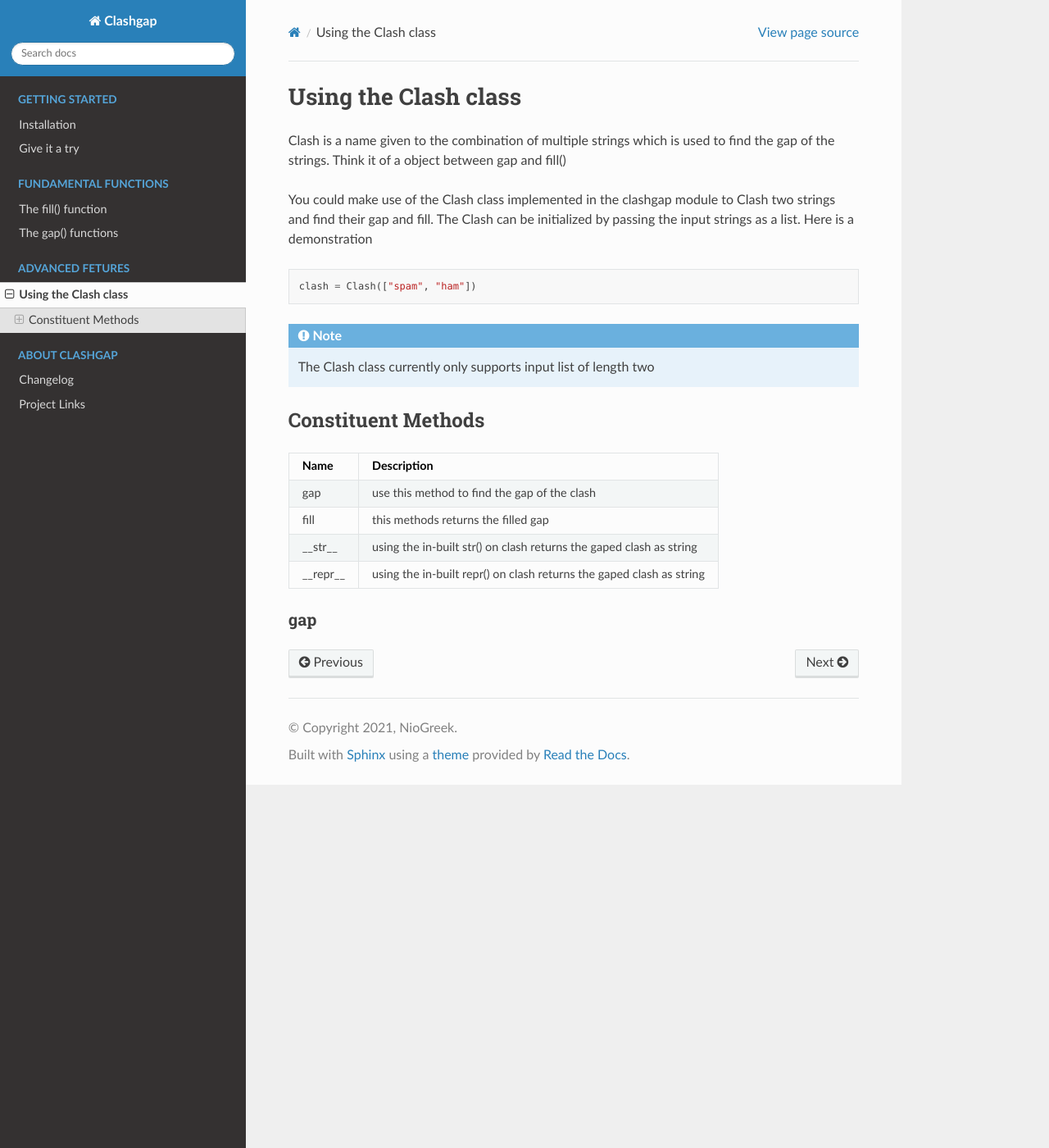
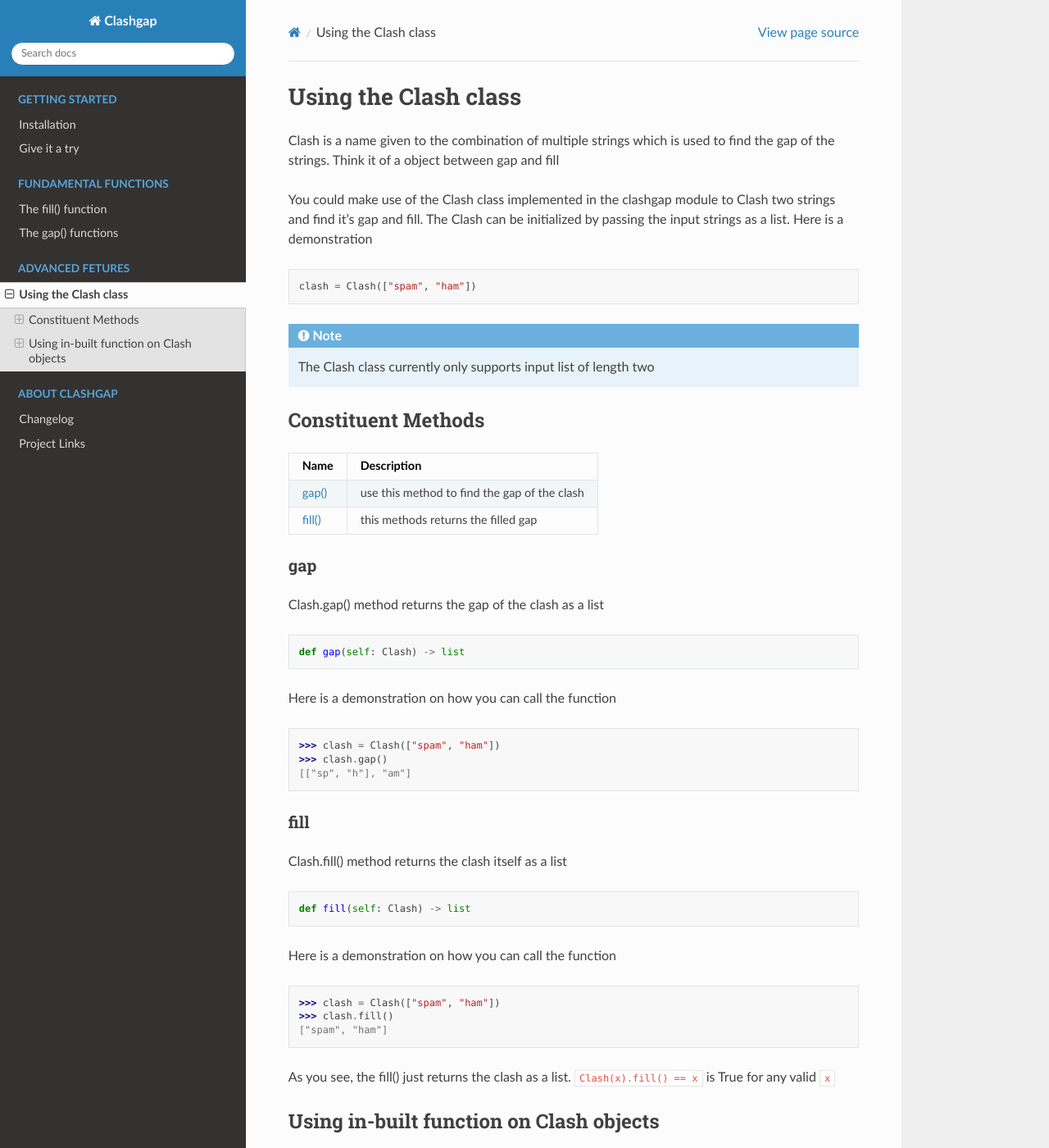
Before and after one commit to NioGreek/Clashgap, a Sphinx documentation site: the page built from docs/advanced-features/clash.rst, in a window 1280 px wide and 1400 px high. Shown: the whole window at 82% size. Built offline with Sphinx 7.4.7 and the Read the Docs theme 2.0.0, drawn with Linux system fonts in a browser that asks for light colours; some of the changed text lies outside the part shown.

Commit message:
added Clash docs

```diff
--- a/docs/advanced-features/clash.rst
+++ b/docs/advanced-features/clash.rst
@@ -2,9 +2,9 @@
 Using the Clash class
 *********************
 
-Clash is a name given to the combination of multiple strings which is used to find the gap of the strings. Think it of a object between gap and fill()
+Clash is a name given to the combination of multiple strings which is used to find the gap of the strings. Think it of a object between gap and fill
 
-You could make use of the Clash class implemented in the clashgap module to Clash two strings and find their gap and fill. The Clash can be initialized by passing the input strings as a list. Here is a demonstration
+You could make use of the Clash class implemented in the clashgap module to Clash two strings and find it's gap and fill. The Clash can be initialized by passing the input strings as a list. Here is a demonstration
 
 .. code-block:: python
 
@@ -16,17 +16,107 @@
 Constituent Methods
 ===================
 
-+-------------+----------------------------------------------------------------------+
-| Name        | Description                                                          |
-+=============+======================================================================+
-| gap         | use this method to find the gap of the clash                         |
-+-------------+----------------------------------------------------------------------+
-| fill        | this methods returns the filled gap                                  |
-+-------------+----------------------------------------------------------------------+
-| __str__     | using the in-built str() on clash returns the gaped clash as string  |
-+-------------+----------------------------------------------------------------------+
-| __repr__    | using the in-built repr() on clash returns the gaped clash as string |
-+-------------+----------------------------------------------------------------------+
++----------------------+----------------------------------------------------------------------+
+| Name                 | Description                                                          |
++======================+======================================================================+
+| :ref:`gap()<gap>`    | use this method to find the gap of the clash                         |
++----------------------+----------------------------------------------------------------------+
+| :ref:`fill()<fill>`  | this methods returns the filled gap                                  |
++----------------------+----------------------------------------------------------------------+
+
+.. _gap:
 
 gap
 ---
+
+Clash.gap() method returns the gap of the clash as a list
+
+.. code-block:: python
+
+   def gap(self: Clash) -> list
+
+Here is a demonstration on how you can call the function
+
+.. code-block:: python
+
+   >>> clash = Clash(["spam", "ham"])
+   >>> clash.gap()
+   [["sp", "h"], "am"]
+
+.. _fill:
+
+fill
+----
+
+Clash.fill() method returns the clash itself as a list
+
+.. code-block:: python
+
+   def fill(self: Clash) -> list
+
+Here is a demonstration on how you can call the function
+
+.. code-block:: python
+
+   >>> clash = Clash(["spam", "ham"])
+   >>> clash.fill()
+   ["spam", "ham"]
+
+As you see, the fill() just returns the clash as a list. ``Clash(x).fill() == x`` is True for any valid ``x``
+
+Using in-built function on Clash objects
+========================================
+
++--------------------------+----------------------------------------------------------------------+
+| In-built functions       | Description                                                          |
++==========================+======================================================================+
+| :ref:`str()<str>`        | str(clash) returns the gap of Clash as a string                      |
++--------------------------+----------------------------------------------------------------------+
+| :ref:`repr()<repr>`      | repr(clash) returns the gap of Clash as a string                     |
++--------------------------+----------------------------------------------------------------------+
+
+.. _str:
+
+__str__
+-------
+
+.. code-block:: python
+
+   def __str__(self: Clash) -> str
+
+The __str__ is a magic method used to define the behaviour on using the in-built str() function on a Clash object. Passing a Clash object on the str function will return the gap of the Clash object as a string
+
+Here is a demonstration
+
+.. code-block:: python
+
+   >>> clash = Clash(["spam", "ham"])
+   >>> str(clash)
+   "[['sp', 'h'], 'am']"
+   >>> type(str(clash))
+   <class 'str'>
+
+As per the demonstration, ``str(x) == str(x.gap())`` is True, for any valid Clash ``x``
+
+.. _repr:
+
+__repr__
+--------
+
+.. code-block:: python
+
+   def __repr__(self: Clash) -> str
+
+The __repr__ is a magic method used to define the behaviour on using the in-built repr() function on a Clash object. Passing a Clash object on the repr function will return the gap of the Clash object as a string
+
+Here is a demonstration
+
+.. code-block:: python
+
+   >>> clash = Clash(["spam", "ham"])
+   >>> repr(clash)
+   "[['sp', 'h'], 'am']"
+   >>> type(repr(clash))
+   <class 'str'>
+
+As per the demonstration, ``repr(x) == str(x.gap())`` is True, for any valid Clash ``x``
--- a/docs/fundamental-functions/fill.rst
+++ b/docs/fundamental-functions/fill.rst
@@ -22,7 +22,7 @@
 
    ["spam", "ham"]
 
-The gap() and fill() functions are inverse of each other. So ``gap(fill(x)) == x`` and ``fill(gap(y)) == y`` are both True, for any valid x and y
+The gap() and fill() functions are inverse of each other. So ``gap(fill(x)) == x`` and ``fill(gap(y)) == y`` are both True, for any valid ``x`` and ``y``
 
 .. note::
    The fill function currently only supports input list of length two
--- a/docs/fundamental-functions/gap.rst
+++ b/docs/fundamental-functions/gap.rst
@@ -22,7 +22,7 @@
 
    [["sp", "h"], "am"]]
 
-The gap() and fill() functions are inverse of each other. So ``fill(gap(x)) == x`` and ``gap(fill(y)) == y`` are both True, for any valid x and y
+The gap() and fill() functions are inverse of each other. So ``fill(gap(x)) == x`` and ``gap(fill(y)) == y`` are both True, for any valid ``x`` and ``y``
 
 .. note::
    The gap function currently only supports input list of length two
```
